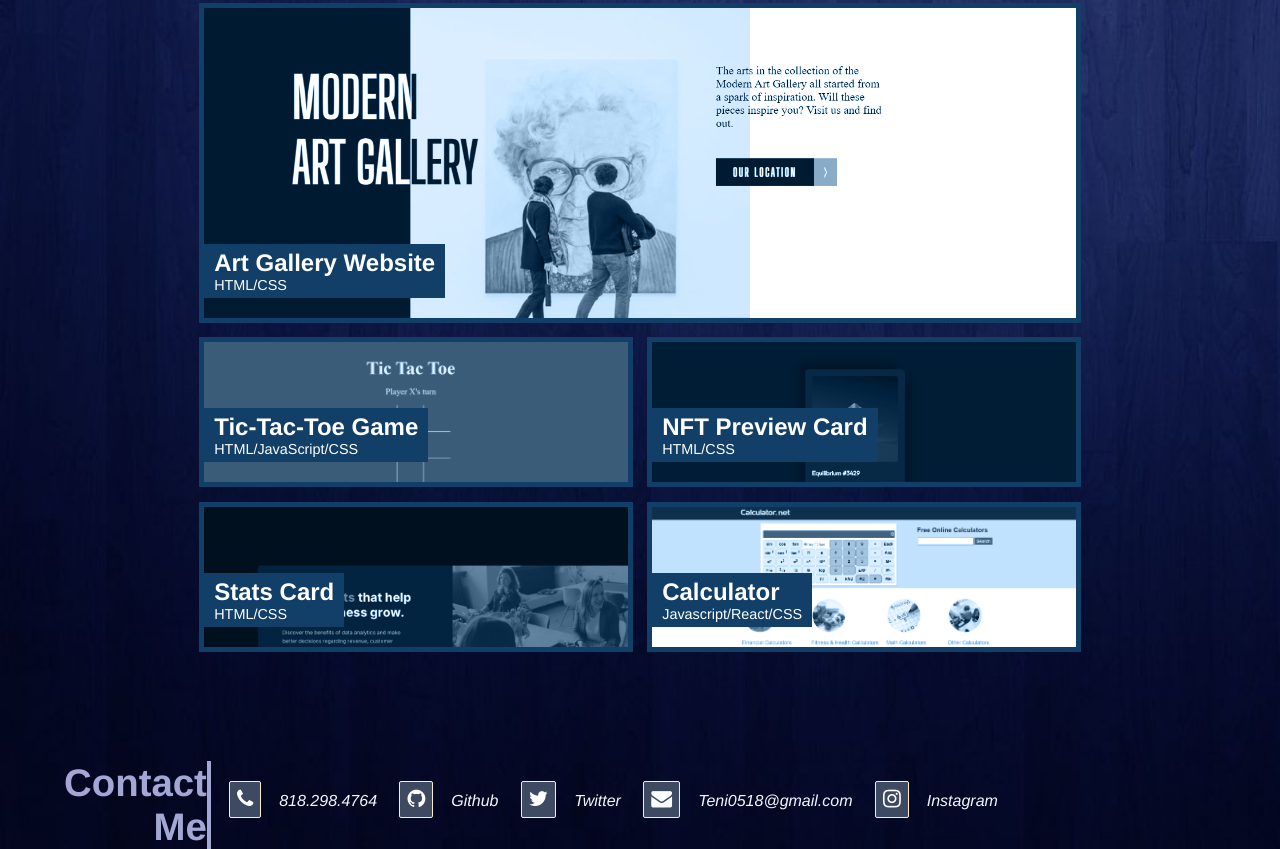
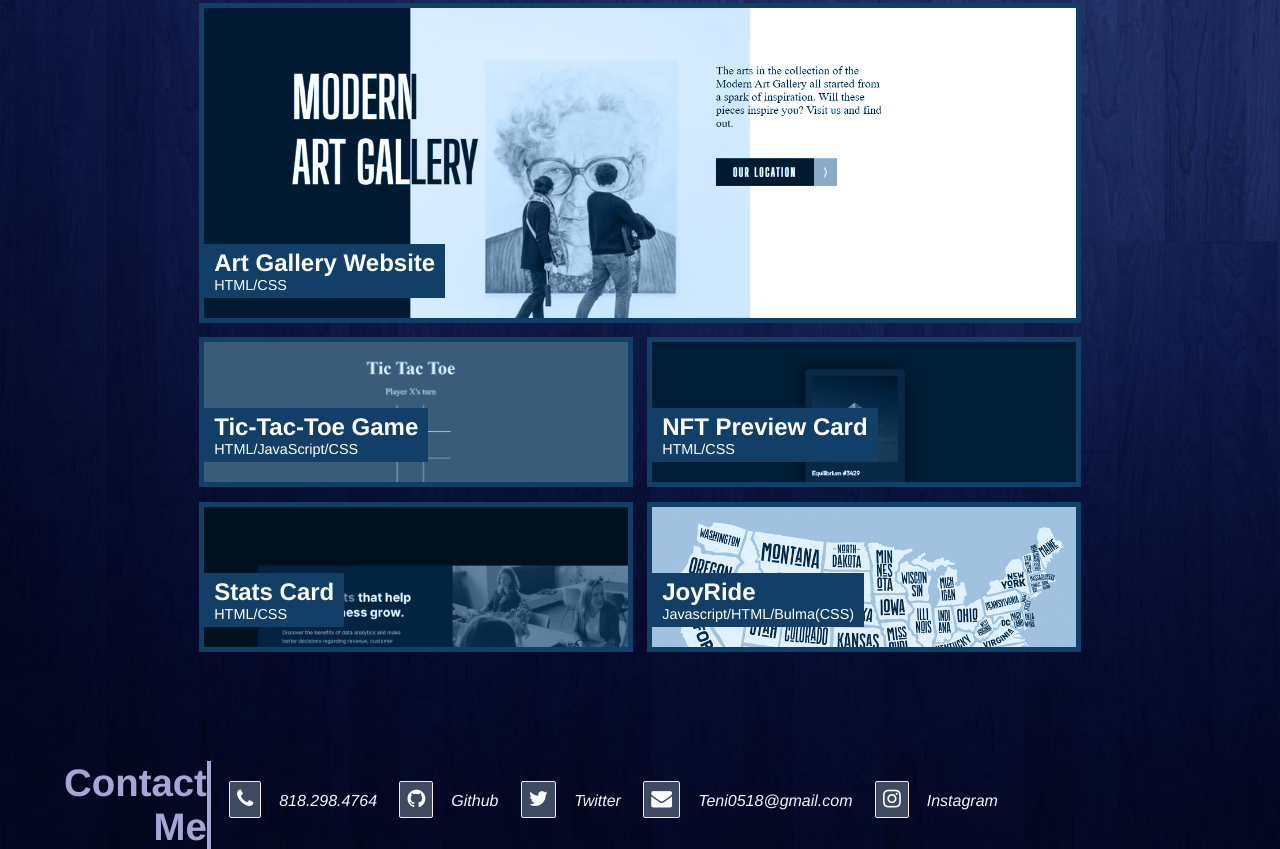
Before and after one commit to Teniife/my-portfolio, a plain HTML site: page index.html in a window 1280 px wide. Shown: the part 867-1716 px from the top of the page. Drawn offline with Linux system fonts and the light colour scheme.

Commit message:
Add files via upload

```diff
--- a/assets/css/style.css
+++ b/assets/css/style.css
@@ -161,8 +161,8 @@ main section>div{
 a{
   text-decoration: none;
 }
-.calc{
-  background-image:url("../images/calc.png") ;
+.joyRide{
+  background-image:url("../images/map_placeholder.jpg") ;
 }
 .stats{
   background-image:url("../images/stats_card.png") ;
--- a/index.html
+++ b/index.html
@@ -73,11 +73,11 @@
 
         </a>
 
-        <a href="https://www.calculator.net/" target="_blank" class="calc link" >
+        <a href="https://smcgarr13.github.io/JoyRide" target="_blank" class="joyRide link" >
 
             <div>
-              <h3>Calculator</h3>
-            <span>Javascript/React/CSS</span>
+              <h3>JoyRide</h3>
+            <span>Javascript/HTML/Bulma(CSS)</span>
             </div>
 
         </a>
```
Also changed, not shown: assets/images/map_placeholder.jpg (added), assets/images/rexy.png (added).
